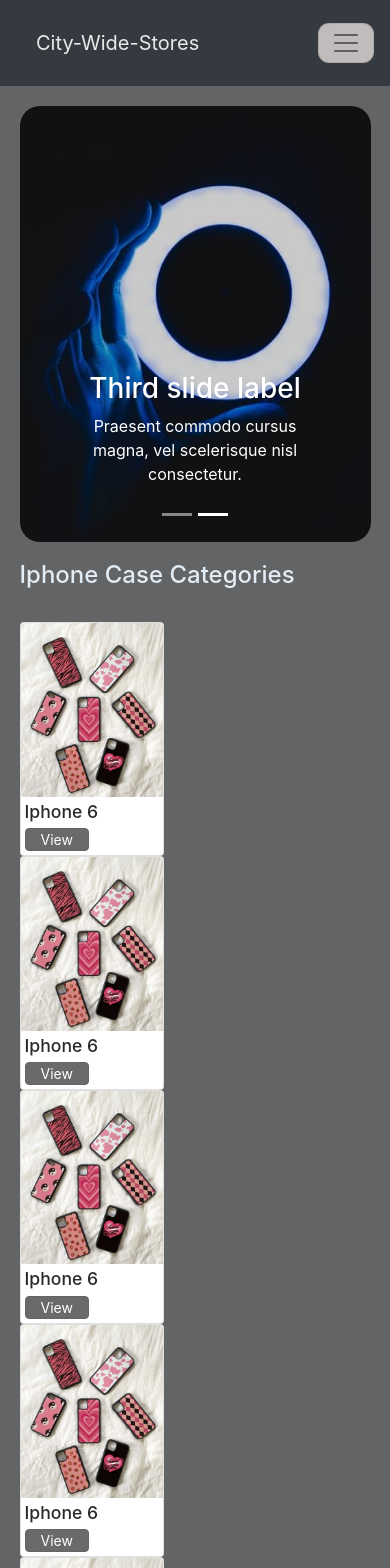
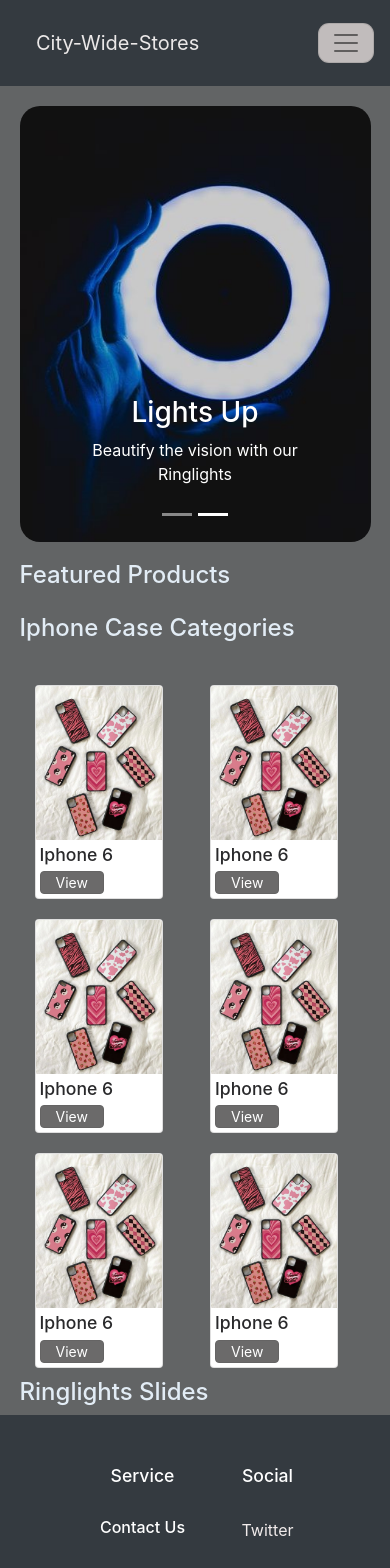
Before and after one commit to Kizito007/city-w.s-client, a React (Create React App) app: page / in a window 390 px wide. Shown: the top 1568 px of the page. Built offline with nearby package versions, Linux system fonts and the light colour scheme.

Commit message:
Made responsive cards

```diff
--- a/package.json
+++ b/package.json
@@ -3,11 +3,13 @@
   "version": "0.1.0",
   "private": true,
   "dependencies": {
+    "axios": "^0.21.1",
     "bootstrap": "^4.6.0",
     "cra-template": "1.1.2",
     "react": "^17.0.2",
     "react-bootstrap": "^1.5.2",
     "react-dom": "^17.0.2",
+    "react-icons": "^4.2.0",
     "react-router-dom": "^5.2.0",
     "react-scripts": "4.0.3"
   },
--- a/src/App.css
+++ b/src/App.css
@@ -71,6 +71,9 @@ i-cards {
 .h5, h5 {
   font-size: 1.1rem;
 }
+.col {
+  margin: 10px 0;
+}
 @media (min-width: 992px){
   .navbar-expand-lg .navbar-nav .dropdown-menu {
     border-radius: 20px;
--- a/src/components/layout/Footer.jsx
+++ b/src/components/layout/Footer.jsx
@@ -27,7 +27,7 @@ const Footer = () => {
 
             <div className="footer-bottom">
                 <h4> City Wide Stores </h4> <br/>
-                <p> All Rights reserved by City-Wide-Stores &copy; 2021 </p>
+                <p> All Rights reserved by City-Wide-Stores <br/> &copy; 2021 </p>
             </div>
         </footer>
     )
--- a/src/components/pages/Home.js
+++ b/src/components/pages/Home.js
@@ -1,5 +1,5 @@
 import React from "react"
-import { Carousel, Card, Button } from "react-bootstrap"
+import { Carousel, Card, Button, Container, Row, Col } from "react-bootstrap"
 import case2 from "../img/case2.jfif"
 import light1 from "../img/light3.jfif"
 //Jumbotron, Container
@@ -12,31 +12,40 @@ const Home = () => {
                         <img
                         className="d-block w-100"
                         src={case2}
-                        alt="Second slide"
+                        alt="Pouch"
                         />
 
                         <Carousel.Caption>
-                        <h3>Second slide label</h3>
-                        <p>Lorem ipsum dolor sit amet, consectetur adipiscing elit.</p>
+                        <h3 style={{ color: "#ff0a0a" }}>Apple Pouches</h3>
+                        <p style={{
+                            color: "#191818",
+                            fontSize: "21px"
+                        }} >
+                            Beautiful and Protective phone cases for all Iphones...
+                        </p>
                         </Carousel.Caption>
                     </Carousel.Item>
                     <Carousel.Item>
                         <img
                         className="d-block w-100"
                         src={light1}
-                        alt="Third slide"
+                        alt="Light"
                         />
 
                         <Carousel.Caption>
-                        <h3>Third slide label</h3>
-                        <p>Praesent commodo cursus magna, vel scelerisque nisl consectetur.</p>
+                        <h3>Lights Up</h3>
+                        <p>Beautify the vision with our Ringlights</p>
                         </Carousel.Caption>
                     </Carousel.Item>
                 </Carousel>
             </div>
+            <h4 style={{ margin: "0 5%", color: "#e2ecf5" }}> Featured Products </h4> <br/>
             <div style={{ margin: "0 5%", color: "#29292b" }} className="i-cards">
                 <h4> Iphone Case Categories </h4> <br/>
-                <Card style={{ width: '9rem' }}>
+                <Container>
+                    <Row>
+                        <Col>
+                            <Card style={{ width: '8rem' }}>
                                 <Card.Img variant="top" src={case2} />
                                 <Card.Body>
                                     <Card.Title>Iphone 6</Card.Title>
@@ -47,43 +56,55 @@ const Home = () => {
                                     <Button variant="primary">View</Button>
                                 </Card.Body>
                             </Card>
-                <Card style={{ width: '9rem' }}>
+                        </Col>
+                        <Col>
+                            <Card style={{ width: '8rem' }}>
                                 <Card.Img variant="top" src={case2} />
                                 <Card.Body>
                                     <Card.Title>Iphone 6</Card.Title>
                                     <Button variant="primary">View</Button>
                                 </Card.Body>
                             </Card>
-                <Card style={{ width: '9rem' }}>
+                        </Col>
+                        <Col>
+                            <Card style={{ width: '8rem' }}>
                                 <Card.Img variant="top" src={case2} />
                                 <Card.Body>
                                     <Card.Title>Iphone 6</Card.Title>
                                     <Button variant="primary">View</Button>
                                 </Card.Body>
                             </Card>
-                <Card style={{ width: '9rem' }}>
+                        </Col>
+                        <Col>
+                            <Card style={{ width: '8rem' }}>
                                 <Card.Img variant="top" src={case2} />
                                 <Card.Body>
                                     <Card.Title>Iphone 6</Card.Title>
                                     <Button variant="primary">View</Button>
                                 </Card.Body>
                             </Card>
-                <Card style={{ width: '9rem' }}>
+                        </Col>
+                        <Col>
+                            <Card style={{ width: '8rem' }}>
                                 <Card.Img variant="top" src={case2} />
                                 <Card.Body>
                                     <Card.Title>Iphone 6</Card.Title>
                                     <Button variant="primary">View</Button>
                                 </Card.Body>
                             </Card>
-                <Card style={{ width: '9rem' }}>
+                        </Col>
+                        <Col>
+                            <Card style={{ width: '8rem' }}>
                                 <Card.Img variant="top" src={case2} />
                                 <Card.Body>
                                     <Card.Title>Iphone 6</Card.Title>
                                     <Button variant="primary">View</Button>
                                 </Card.Body>
                             </Card>
+                        </Col>
+                    </Row>
 
-                <h4> Iphone Case Slides </h4>
+                </Container>
                 <h4> Ringlights Slides </h4>
             </div>
         </>
```
Also changed, not shown: 1 other file (tests, documents, lock files or other folders). Lines whose indentation alone changed are shown as unchanged.
